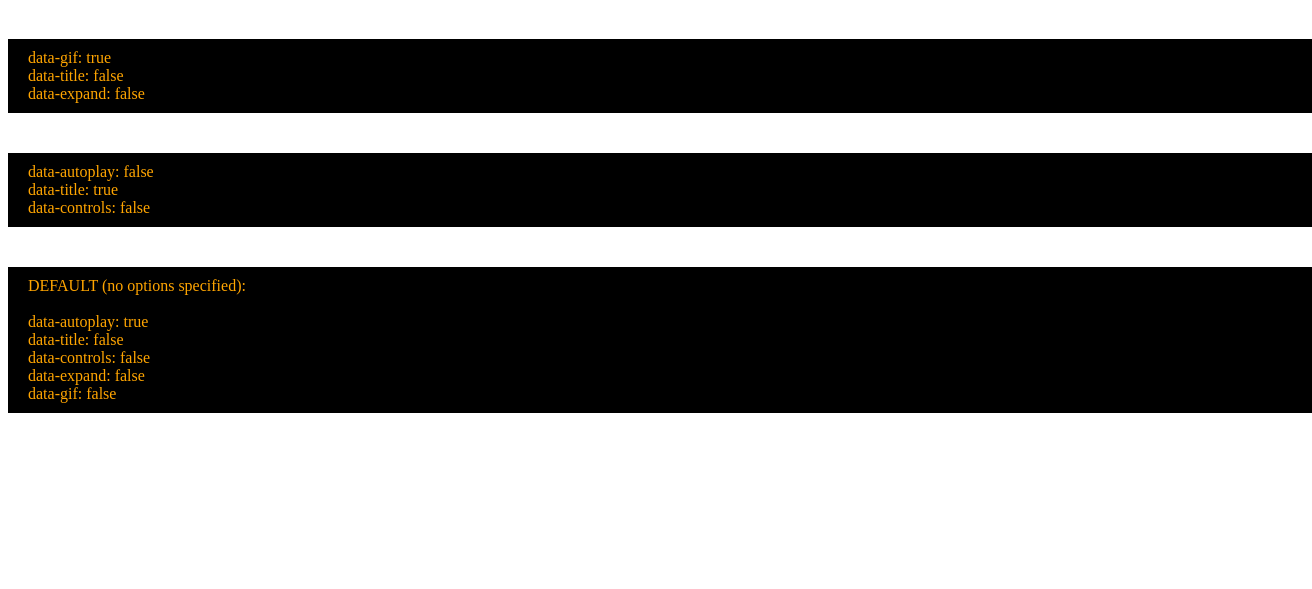
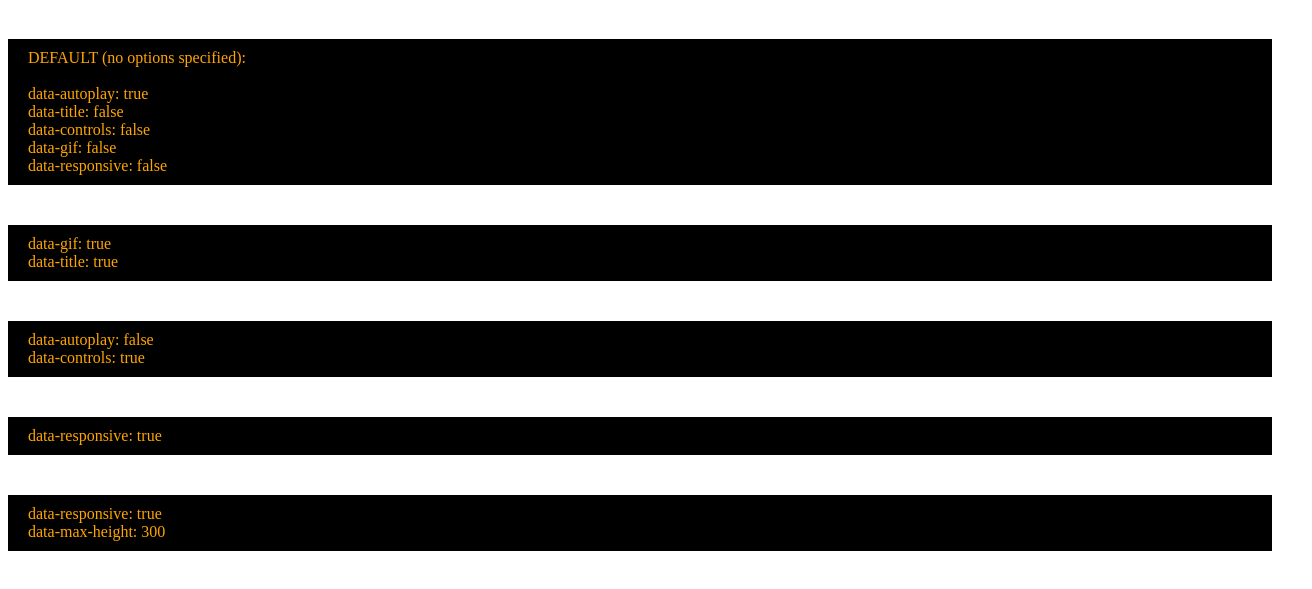
Before and after one commit to gfycat/gfycat.js, a website: page web/index.html in a window 1280 px wide. Shown: the part 61-650 px from the top of the page, 1312 px wide, since content can reach past the window. Drawn offline with Linux system fonts and the light colour scheme; files that its build step writes are made by us from their sources.

Commit message:
Example page updated

```diff
--- a/web/index.html
+++ b/web/index.html
@@ -11,6 +11,7 @@
         padding: 10px 20px;
         margin: 20px auto;
         width: 100%;
+        box-sizing: border-box;
         background: black;
         color: orange;
       }
@@ -22,34 +23,32 @@
   <body>
     <h1>Gfycat JSembed examples</h1>
     <div class="params">
-      <span class="param">data-gif: true</span>
-      <span class="param">data-title: false</span>
-      <span class="param">data-expand: false</span>
-    </div>
-    <div class="gfyitem" data-gif=true data-title=false data-expand=false data-id="ReliableSparklingArcherfish"></div>
-    <div class="params">
-      <span class="param">data-autoplay: false</span>
-      <span class="param">data-title: true</span>
-      <span class="param">data-controls: false</span>
-    </div>
-    <div class="gfyitem" data-title=true data-autoplay=false data-controls=false data-expand=false data-id="AnguishedWellwornBantamrooster"></div>
-    <div class="params">
       <span class="param">DEFAULT (no options specified):</span> <br>
       <span class="param">data-autoplay: true</span>
       <span class="param">data-title: false</span>
       <span class="param">data-controls: false</span>
-      <span class="param">data-expand: false</span>
       <span class="param">data-gif: false</span>
+      <span class="param">data-responsive: false</span>
     </div>
     <div class="gfyitem" data-id="WeakGroundedHoneybadger"></div>
-    <div class="gfyitem" data-title=true data-autoplay=false data-controls=false data-expand=true data-id="ReliableSparklingArcherfish"></div>
-    <div class="gfyitem" data-title=true data-autoplay=true data-controls=false data-expand=true data-id="AnguishedWellwornBantamrooster"></div>
-    <div class="gfyitem" data-title=true data-autoplay=false data-controls=false data-expand=true data-id="WeakGroundedHoneybadger"></div>
-    <div class="gfyitem" data-title=true data-autoplay=true data-controls=false data-expand=false data-id="ReliableSparklingArcherfish"></div>
-    <div class="gfyitem" data-title=true data-autoplay=false data-controls=false data-expand=false data-id="AnguishedWellwornBantamrooster"></div>
-    <div class="gfyitem" data-title=true data-autoplay=true data-controls=false data-expand=false data-id="WeakGroundedHoneybadger"></div>
-    <div class="gfyitem" data-title=true data-autoplay=false data-controls=false data-expand=false data-id="ReliableSparklingArcherfish"></div>
-    <div class="gfyitem" data-title=true data-autoplay=true data-controls=false data-expand=false data-id="AnguishedWellwornBantamrooster"></div>
-    <div class="gfyitem" data-title=true data-autoplay=false data-controls=false data-expand=false data-id="WeakGroundedHoneybadger"></div>
+    <div class="params">
+      <span class="param">data-gif: true</span>
+      <span class="param">data-title: true</span>
+    </div>
+    <div class="gfyitem" data-gif=true data-title=true data-id="AnguishedWellwornBantamrooster"></div>
+    <div class="params">
+      <span class="param">data-autoplay: false</span>
+      <span class="param">data-controls: true</span>
+    </div>
+    <div class="gfyitem" data-autoplay=false data-controls=true data-id="ReliableSparklingArcherfish"></div>
+    <div class="params">
+      <span class="param">data-responsive: true</span>
+    </div>
+    <div class="gfyitem" data-responsive="true" data-id="AdventurousPastelAddax"></div>
+    <div class="params">
+      <span class="param">data-responsive: true</span>
+      <span class="param">data-max-height: 300</span>
+    </div>
+    <div class="gfyitem" data-responsive="true" data-max-height=300 data-id="AdventurousPastelAddax"></div>
   </body>
 </html>
```
